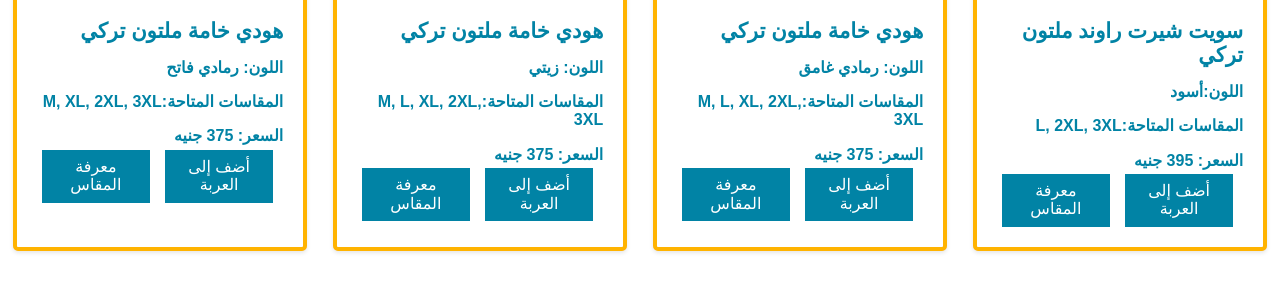
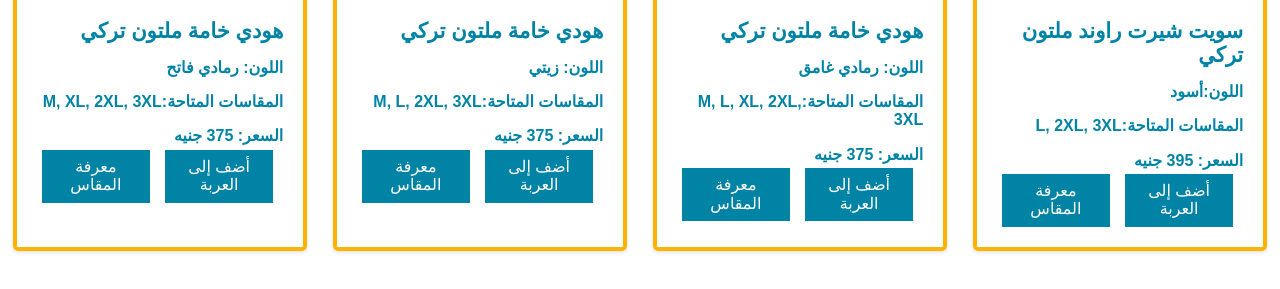
Before and after one commit to Aknan-Store/-, a plain HTML site: page index.html in a window 1280 px wide. Shown: the part 501-790 px from the top of the page. Drawn offline with Linux system fonts and the light colour scheme; a script that the page names is missing.

Commit message:
Add files via upload

```diff
--- a/index.html
+++ b/index.html
@@ -85,7 +85,7 @@
                             <div class="product-details">
                                 <h3>هودي خامة ملتون تركي </h3>
                                 <p>اللون: زيتي</p>
-                                <p class="available-sizes">المقاسات المتاحة:M, L, XL, 2XL, 3XL</p>
+                                <p class="available-sizes">المقاسات المتاحة:M, L, 2XL, 3XL</p>
                                 <p class="price">السعر: 375 جنيه</p>
                                 <div class="buttons">
                                     <button class="button1">أضف إلى العربة</button>
```
